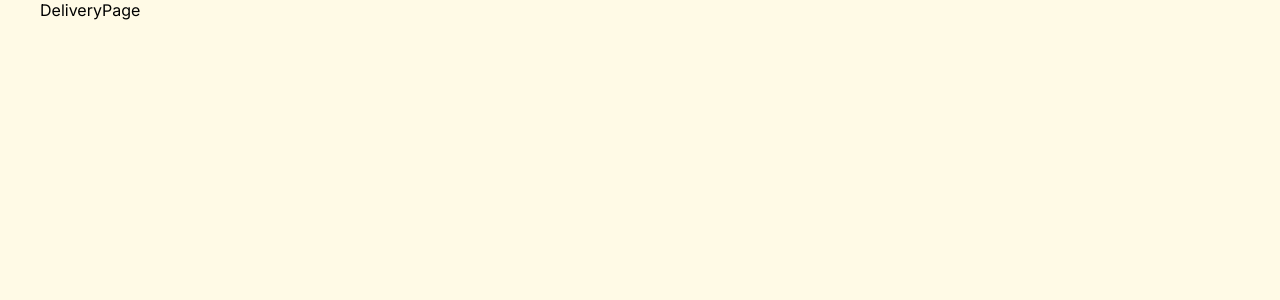
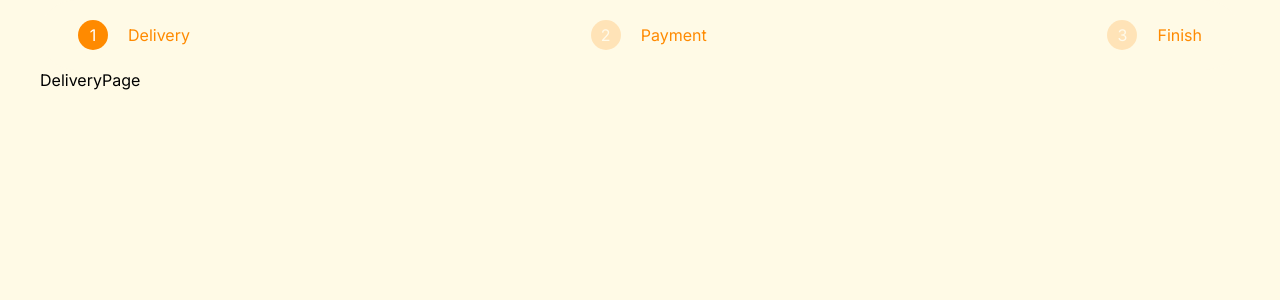
Before and after one commit to FarizioKautsar/jakmall-technical-test, a React (Create React App) app: page / in a window 1280 px wide. Shown: the top 300 px of the page. Built offline with nearby package versions, Linux system fonts and the light colour scheme.

Commit message:
JMStepper component

```diff
--- a/src/App.js
+++ b/src/App.js
@@ -5,12 +5,16 @@ import { STEPS } from './global/constants';
 import DeliveryPage from './pages/DeliveryPage';
 import PaymentPage from './pages/PaymentPage';
 import FinishPage from './pages/FinishPage';
+import JMStepper from './components/JMStepper';
 
 function App() {
   const [step, setStep] = useState(STEPS.DELIVERY);
 
   return (
     <>
+      <JMStepper
+        step={step}
+      />
       {
         step === STEPS.DELIVERY ? (
           <DeliveryPage setStep={setStep}/>
--- /dev/null
+++ b/src/components/JMStepper.jsx
@@ -0,0 +1,63 @@
+import React from 'react'
+import styled from 'styled-components'
+import { STEPS } from '../global/constants'
+import { STEPS_TEXTS } from '../global/enums';
+import jmColors from './jmColors'
+
+const JMStepperBackground = styled.div`
+  background-color: ${jmColors.lightYellow};
+  padding: 20px 38px;
+  border-radius: 500px;
+  display: flex;
+  justify-content: space-between;
+`;
+
+const JMStepperStepContainer = styled.div`
+  display: flex;
+  align-items: center;
+  gap: 20px;
+`;
+
+const JMStepperNumberContainer = styled.div`
+  background: ${jmColors.orange};
+  opacity: ${props => props.acitve? '1' : '0.2'};
+  width: 30px;
+  height: 30px;
+  border-radius: 15px;
+  display: grid;
+  place-items: center;
+`;
+
+const JMStepperNumber = styled.span`
+  color: white;
+`;
+
+const JMStepperText = styled.span`
+  color: ${jmColors.orange};
+`;
+
+export default function JMStepper({
+  steps = Object.values(STEPS),
+  step: stepProp = STEPS.DELIVERY
+}) {
+  return (
+    <JMStepperBackground>
+      {
+        steps.map((step, stepIdx) => (
+          <JMStepperStepContainer>
+            <JMStepperNumberContainer
+              acitve={step === stepProp}
+            >
+              <JMStepperNumber>
+                {stepIdx + 1}
+              </JMStepperNumber>
+            </JMStepperNumberContainer>
+            <JMStepperText>
+              {STEPS_TEXTS[step]}
+            </JMStepperText>
+          </JMStepperStepContainer>
+        ))
+      }
+    </JMStepperBackground>
+  )
+}
```
